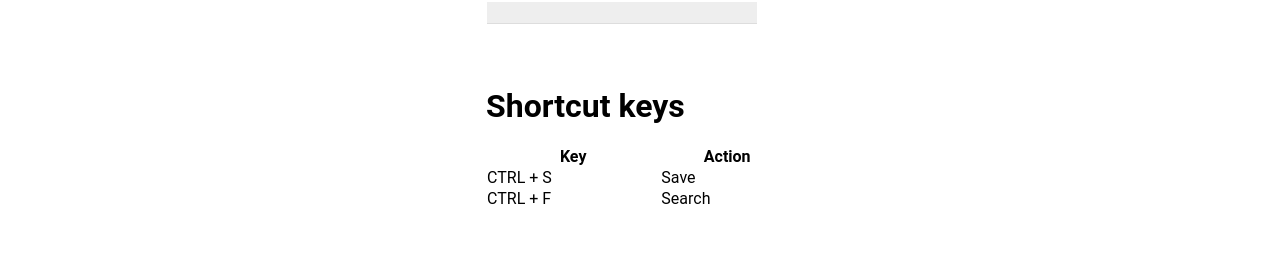
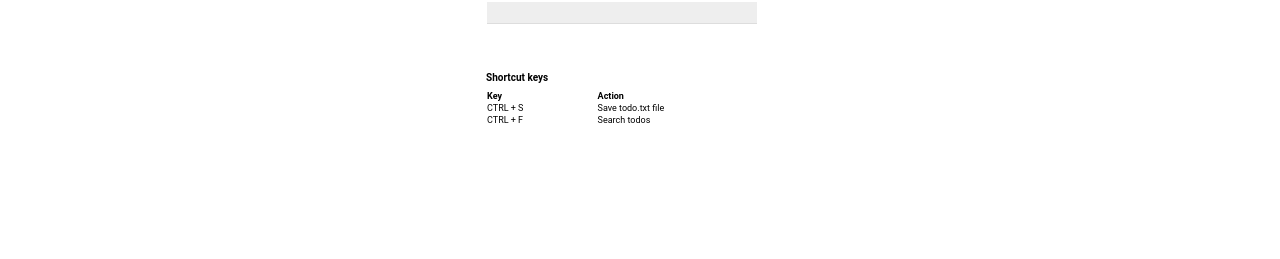
Before and after one commit to avanderw/todo-txt, a SvelteKit app: page / in a window 1280 px wide. Shown: the part 209-468 px from the top of the page. Built offline with nearby package versions, Linux system fonts and the light colour scheme; some icons are missing.

Commit message:
Give focus to input when editing todos

```diff
--- a/src/routes/ShortcutKeys.svelte
+++ b/src/routes/ShortcutKeys.svelte
@@ -6,17 +6,24 @@
 	</tr>
 	<tr>
 		<td>CTRL + S</td>
-        <td>Save</td>
+		<td>Save todo.txt file</td>
 	</tr>
 	<tr>
 		<td>CTRL + F</td>
-        <td>Search</td>
+		<td>Search todos</td>
 	</tr>
 </table>
 
 <style>
+	h1 {
+		font-size: x-small;
+	}
+    th {
+        text-align: left;
+    }
 	table {
 		border-collapse: collapse;
 		width: 100%;
+		font-size: xx-small;
 	}
 </style>
--- a/src/routes/TodoEdit.svelte
+++ b/src/routes/TodoEdit.svelte
@@ -1,11 +1,17 @@
 <script>
 	// @ts-nocheck
 	import { editTodo, todoItems, status } from '$lib/stores';
+	import { EditIcon } from 'svelte-feather-icons';
+
+	const eventDispatcher = new EventTarget();
 
 	let value;
 
 	editTodo.subscribe((todo) => {
 		value = todo ? todo.render() : null;
+		if (value !== null) {
+			eventDispatcher.dispatchEvent(new Event('update'));
+		}
 	});
 
 	function updateTodo() {
@@ -23,11 +29,24 @@
 		}
 	}
 
-	import { EditIcon } from 'svelte-feather-icons';
+	function focus(node) {
+		function updateEvent(event) {
+			node.disabled = false;
+			node.focus();
+		}
+
+		eventDispatcher.addEventListener('update', updateEvent);
+
+		return {
+			destroy() {
+				eventDispatcher.removeEventListener('update', updateEvent);
+			}
+		};
+	}
 </script>
 
 <form on:submit={updateTodo}>
-	<input type="text" on:keyup={cancelEdit} bind:value disabled={!$editTodo} />
+	<input use:focus type="text" on:keyup={cancelEdit} bind:value disabled={!$editTodo} />
 	<button type="submit" disabled={!$editTodo}><EditIcon size="24" /></button>
 </form>
 
```
Also changed, not shown: todo.txt. Lines whose indentation alone changed are shown as unchanged.
